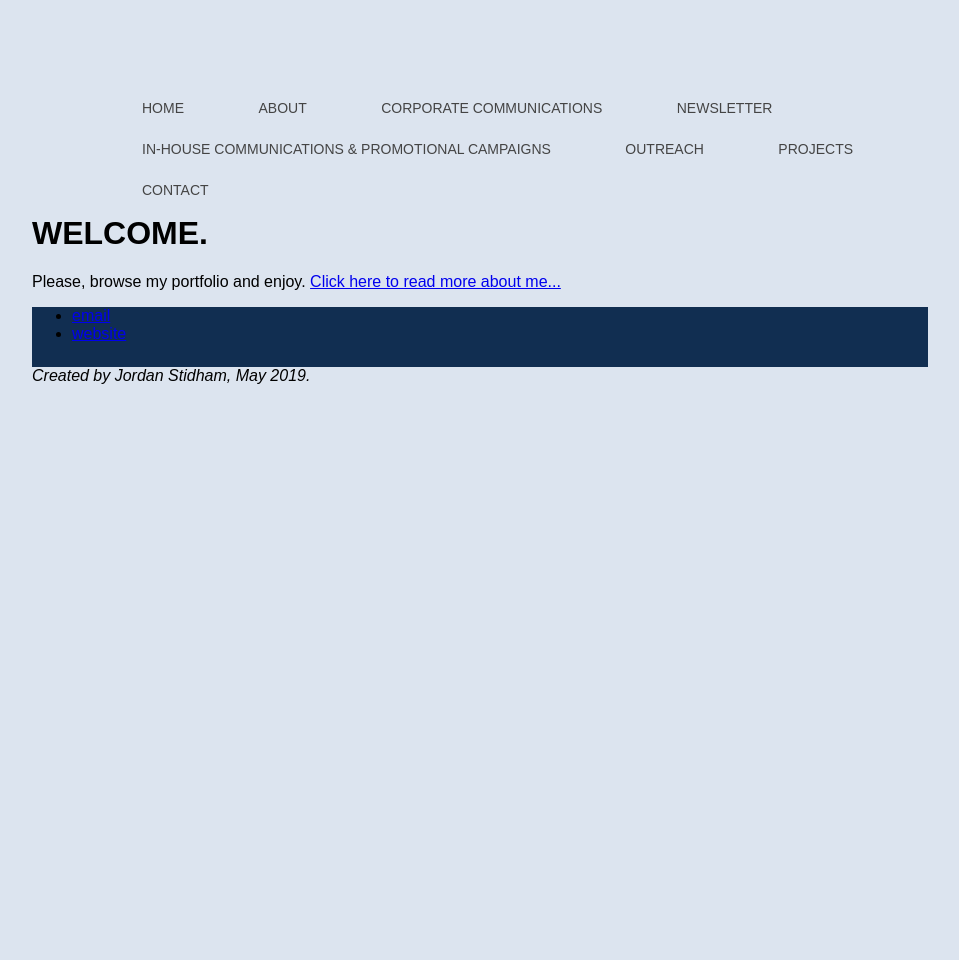
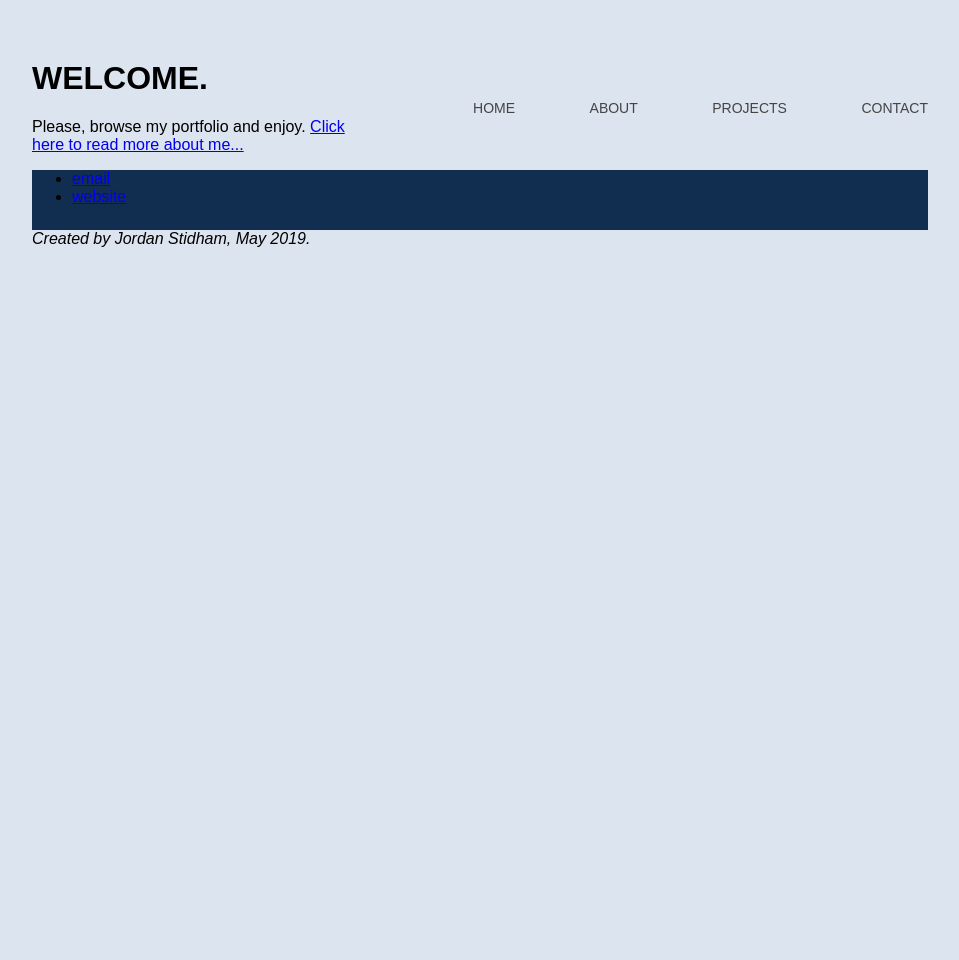
Before and after one commit to jordanstidham/PORTFOLIO, a Jekyll site: the page built from README.md, in a window 1280 px wide. Shown: the whole page, without its empty margins (160-1119 px from the left). Built offline with Jekyll 4.4.1, drawn with Linux system fonts in a browser that asks for light colours; our own code applies the rules of GitHub Pages for plain Markdown files.

Commit message:
Update default.html

```diff
--- a/_layouts/default.html
+++ b/_layouts/default.html
@@ -9,10 +9,6 @@
 		<ul class="navbar">
         		<li><a href="/home.html">HOME</a></li>
 	        	<li><a href="/about.html">ABOUT</a></li>
-        		<li><a href="/corporatecommunications.html">CORPORATE COMMUNICATIONS</a></li>
-        		<li><a href="/newsletter.html">NEWSLETTER</a></li>
-			<li><a href="/in-housecommunuicationsandpromotionalcampaigns.html">IN-HOUSE COMMUNICATIONS & PROMOTIONAL CAMPAIGNS</a></li>
-	        	<li><a href="/outreach.html">OUTREACH</a></li>
         		<li><a href="/projects.html">PROJECTS</a></li>
         		<li><a href="/contact.html">CONTACT</a></li>
     		</ul>
```
